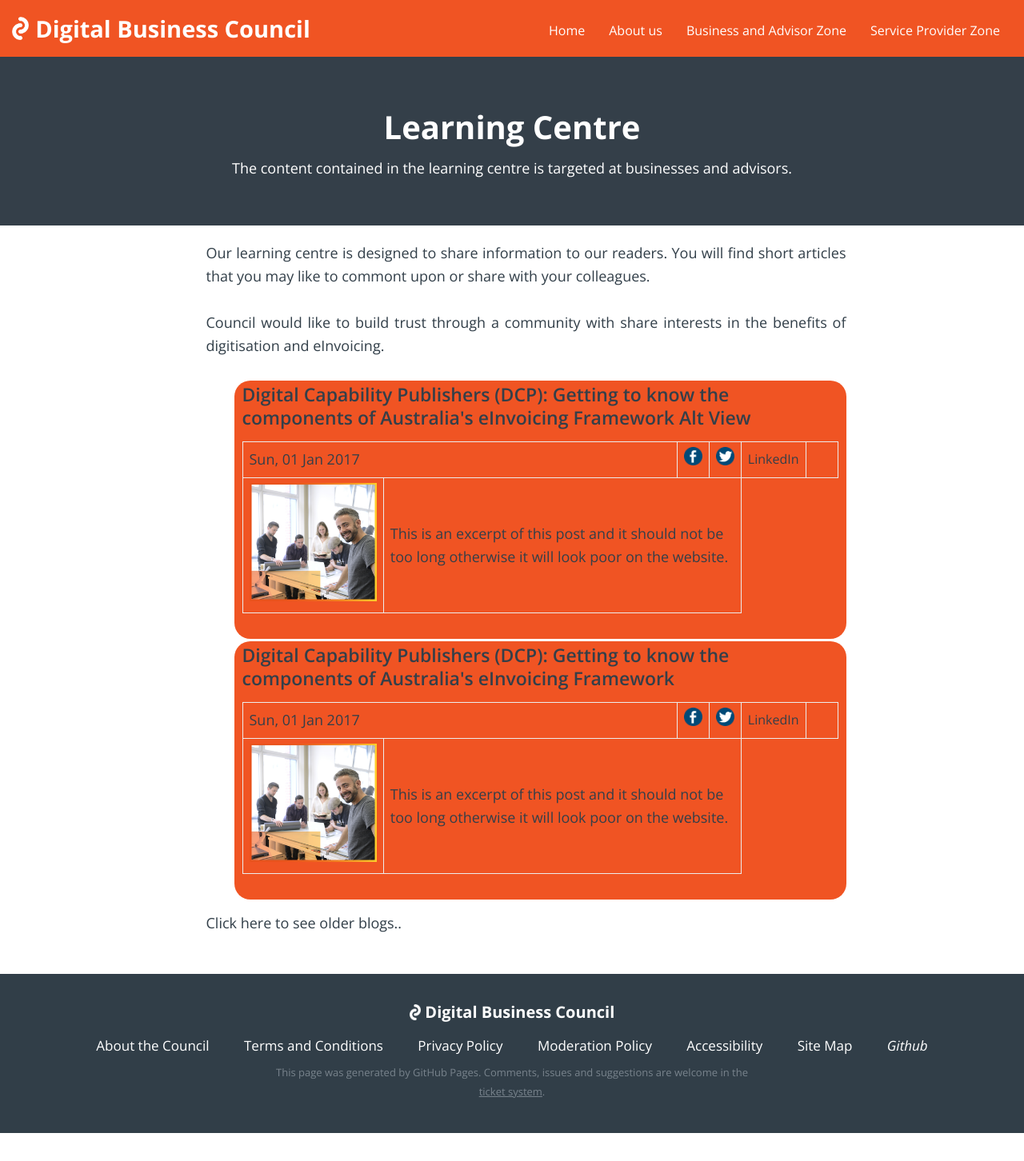
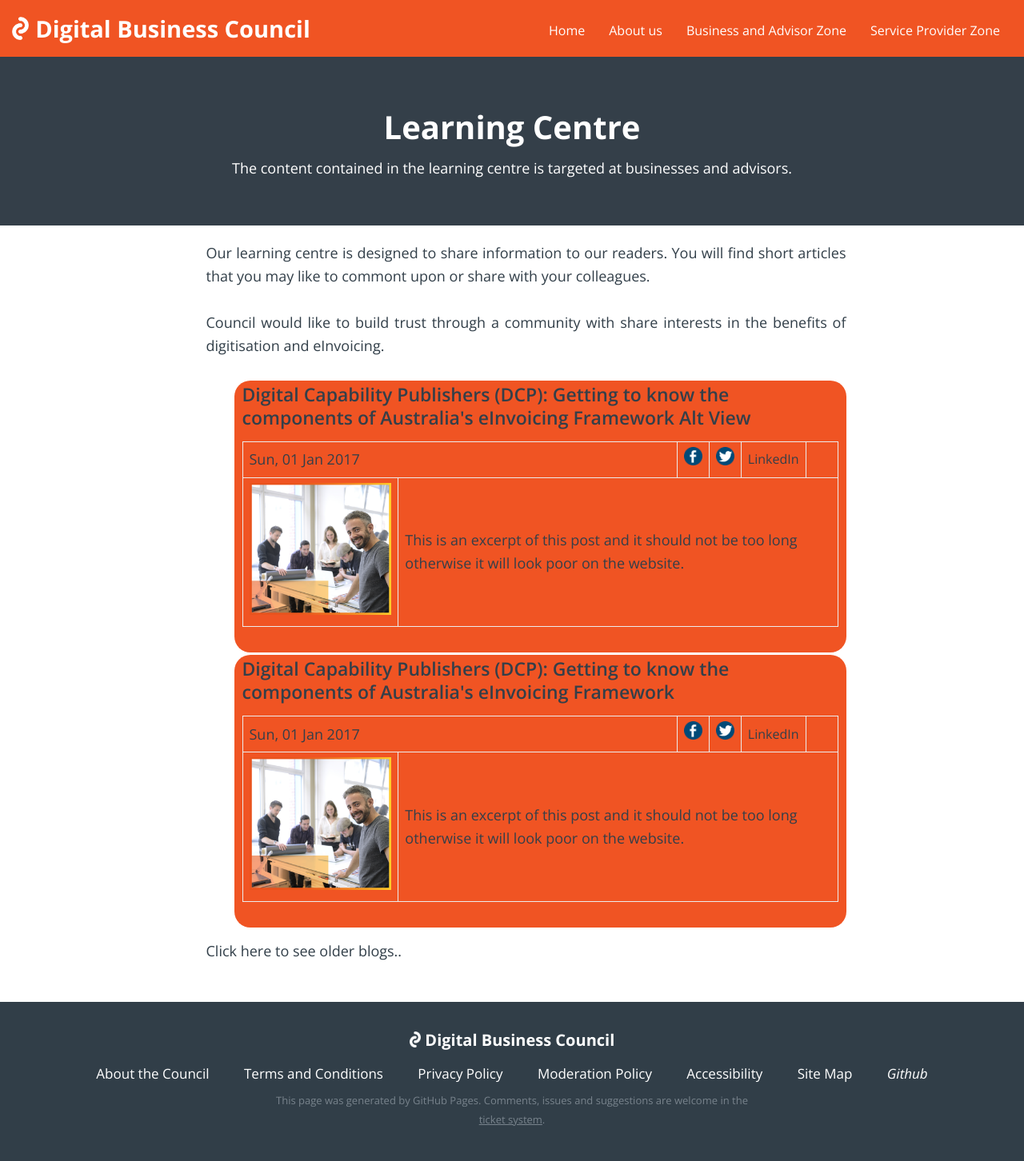
Before and after one commit to Digital-Business-Council/Digital-Business-Council.github.io, a Jekyll site: the page built from pages/business-zone/blogs/learning-centre.md, in a window 1280 px wide. Shown: the whole page at 80% size. Built offline with Jekyll 4.4.1, drawn with Linux system fonts in a browser that asks for light colours; before the commit the page ends 1417 px from its top, so only the background shows below that.

Commit message:
Update learning-centre.md

```diff
--- a/pages/business-zone/blogs/learning-centre.md
+++ b/pages/business-zone/blogs/learning-centre.md
@@ -31,10 +31,10 @@
     </td>
     </tr>
     <tr>
-    <td>
+    <td colspan="2">
     <img src="{{ blog-page.excerpt-image | absolute_url }}" />
     </td>
-    <td colspan="5">
+    <td colspan="6">
     {{ blog-page.excerpt }}
     </td>
     </tr>
```
